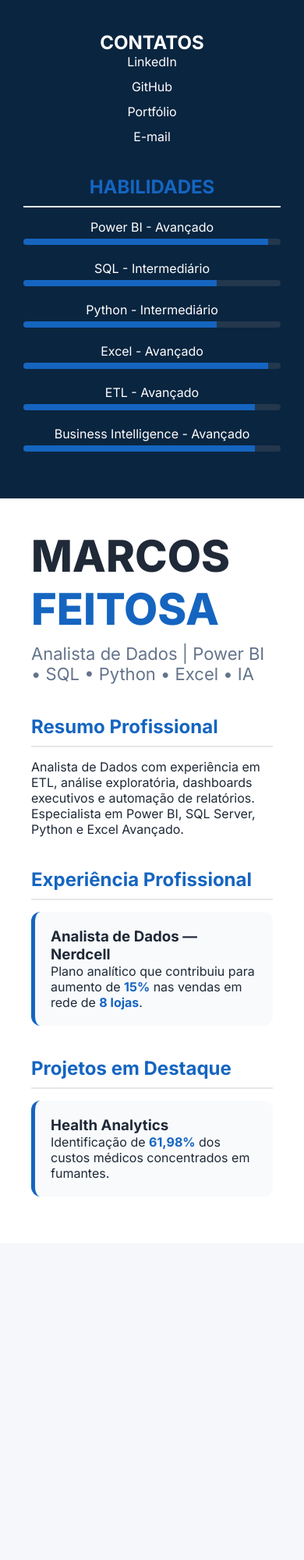
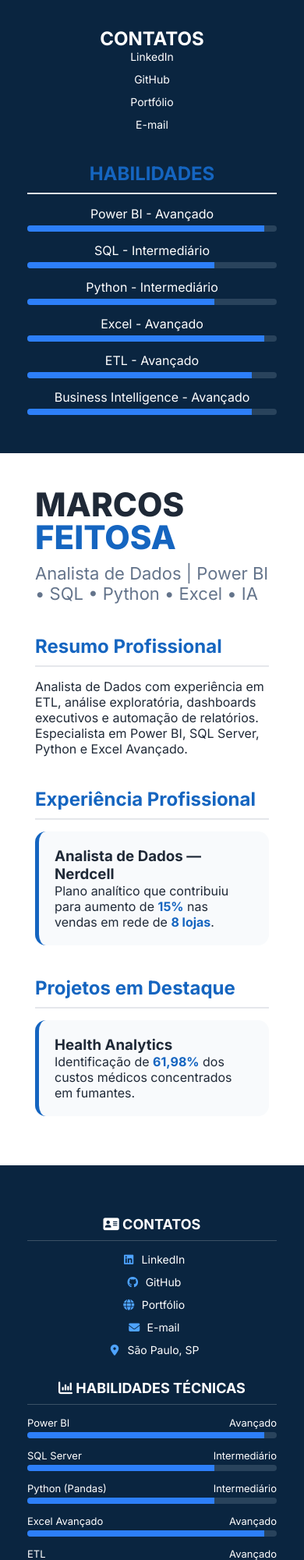
Before and after one commit to MarcosFeitosa0408/curriculo-executivo, a plain HTML site: page index.html in a window 390 px wide. Shown: the top 2000 px of the page at 78% size. Before the commit the page ends 1594 px from the top, so only its background shows below. Drawn offline with Linux system fonts and the light colour scheme.

Commit message:
Add HTML structure and styles for personal page

```diff
--- a/index.html
+++ b/index.html
@@ -248,6 +248,308 @@ dos custos médicos concentrados em fumantes.
 </div>
 
 </div>
+<!DOCTYPE html>
+<html lang="pt-BR">
 
+<head>
+<meta charset="UTF-8">
+<meta name="viewport" content="width=device-width, initial-scale=1.0">
+
+<title>Marcos Feitosa | Analista de Dados</title>
+
+<link rel="preconnect" href="https://fonts.googleapis.com">
+<link rel="preconnect" href="https://fonts.gstatic.com" crossorigin>
+
+<link href="https://fonts.googleapis.com/css2?family=Inter:wght@300;400;500;600;700;800&display=swap" rel="stylesheet">
+
+<link rel="stylesheet"
+href="https://cdnjs.cloudflare.com/ajax/libs/font-awesome/6.5.2/css/all.min.css">
+
+<style>
+
+*{
+margin:0;
+padding:0;
+box-sizing:border-box;
+font-family:'Inter',sans-serif;
+}
+
+body{
+background:#eef2f7;
+color:#1f2937;
+}
+
+.container{
+max-width:1300px;
+margin:auto;
+display:grid;
+grid-template-columns:340px 1fr;
+min-height:100vh;
+}
+
+.sidebar{
+background:#0A2540;
+color:white;
+padding:35px;
+}
+
+.main{
+background:white;
+padding:45px;
+}
+
+.side-title{
+font-size:18px;
+font-weight:700;
+margin-top:30px;
+margin-bottom:15px;
+padding-bottom:10px;
+border-bottom:1px solid rgba(255,255,255,.2);
+}
+
+.contact a{
+display:block;
+color:white;
+text-decoration:none;
+margin-bottom:12px;
+font-size:14px;
+}
+
+.contact i{
+width:25px;
+color:#4ea3ff;
+}
+
+h1{
+font-size:68px;
+font-weight:800;
+line-height:1;
+}
+
+.highlight{
+color:#1565C0;
+}
+
+.subtitle{
+margin-top:12px;
+font-size:22px;
+color:#64748b;
+}
+
+.section-title{
+margin-top:35px;
+margin-bottom:20px;
+font-size:26px;
+color:#1565C0;
+border-bottom:2px solid #e5e7eb;
+padding-bottom:10px;
+}
+
+.skill{
+margin-bottom:14px;
+}
+
+.skill-header{
+display:flex;
+justify-content:space-between;
+font-size:13px;
+margin-bottom:4px;
+}
+
+.bar{
+height:8px;
+background:#29435c;
+border-radius:20px;
+overflow:hidden;
+}
+
+.fill{
+height:100%;
+background:#2d7ff9;
+}
+
+.card{
+background:#f8fafc;
+padding:20px;
+border-radius:14px;
+margin-bottom:18px;
+border-left:5px solid #1565C0;
+}
+
+.job-title{
+font-size:20px;
+font-weight:700;
+color:#0f172a;
+}
+
+.date{
+font-size:13px;
+color:#64748b;
+margin-top:4px;
+margin-bottom:10px;
+}
+
+.card ul{
+padding-left:20px;
+}
+
+.card li{
+margin-bottom:8px;
+}
+
+.metric{
+font-weight:700;
+color:#1565C0;
+}
+
+.project{
+display:grid;
+grid-template-columns:1fr 160px;
+gap:15px;
+margin-bottom:15px;
+}
+
+.metric-box{
+background:#f1f5f9;
+border-radius:12px;
+padding:20px;
+text-align:center;
+}
+
+.metric-box h3{
+font-size:34px;
+color:#1565C0;
+}
+
+.metric-box p{
+font-size:12px;
+margin-top:8px;
+}
+
+.tech-list{
+line-height:1.8;
+font-size:14px;
+}
+
+footer{
+margin-top:35px;
+padding-top:20px;
+border-top:1px solid #e5e7eb;
+color:#64748b;
+font-size:13px;
+}
+
+@media(max-width:900px){
+
+.container{
+grid-template-columns:1fr;
+}
+
+.sidebar{
+text-align:center;
+}
+
+h1{
+font-size:42px;
+}
+
+.project{
+grid-template-columns:1fr;
+}
+
+}
+
+</style>
+</head>
+
+<body>
+
+<div class="container">
+
+<aside class="sidebar">
+
+<div class="side-title">
+<i class="fa-solid fa-address-card"></i>
+CONTATOS
+</div>
+
+<div class="contact">
+
+<a href="https://www.linkedin.com/in/marcosfeitosa-analista/" target="_blank">
+<i class="fab fa-linkedin"></i> LinkedIn
+</a>
+
+<a href="https://github.com/MarcosFeitosa0408" target="_blank">
+<i class="fab fa-github"></i> GitHub
+</a>
+
+<a href="https://marcosfeitosa0408.github.io/portfolio/" target="_blank">
+<i class="fa-solid fa-globe"></i> Portfólio
+</a>
+
+<a href="mailto:marcosfeitosa.analista@gmail.com">
+<i class="fa-solid fa-envelope"></i> E-mail
+</a>
+
+<a href="#">
+<i class="fa-solid fa-location-dot"></i> São Paulo, SP
+</a>
+
+</div>
+
+<div class="side-title">
+<i class="fa-solid fa-chart-column"></i>
+HABILIDADES TÉCNICAS
+</div>
+
+<div class="skill">
+<div class="skill-header">
+<span>Power BI</span>
+<span>Avançado</span>
+</div>
+<div class="bar"><div class="fill" style="width:95%"></div></div>
+</div>
+
+<div class="skill">
+<div class="skill-header">
+<span>SQL Server</span>
+<span>Intermediário</span>
+</div>
+<div class="bar"><div class="fill" style="width:75%"></div></div>
+</div>
+
+<div class="skill">
+<div class="skill-header">
+<span>Python (Pandas)</span>
+<span>Intermediário</span>
+</div>
+<div class="bar"><div class="fill" style="width:75%"></div></div>
+</div>
+
+<div class="skill">
+<div class="skill-header">
+<span>Excel Avançado</span>
+<span>Avançado</span>
+</div>
+<div class="bar"><div class="fill" style="width:95%"></div></div>
+</div>
+
+<div class="skill">
+<div class="skill-header">
+<span>ETL</span>
+<span>Avançado</span>
+</div>
+<div class="bar"><div class="fill" style="width:90%"></div></div>
+</div>
+
+<div class="skill">
+<div class="skill-header">
+<span>Análise de Dados</span>
+<span>Avançado</span>
+</div>
+<div class="bar"><div class="fill" style="width:90%"></div></div>
+</div>
+
+<!-- CONTINUA NA PARTE 2 -->
 </body>
 </html>
```
